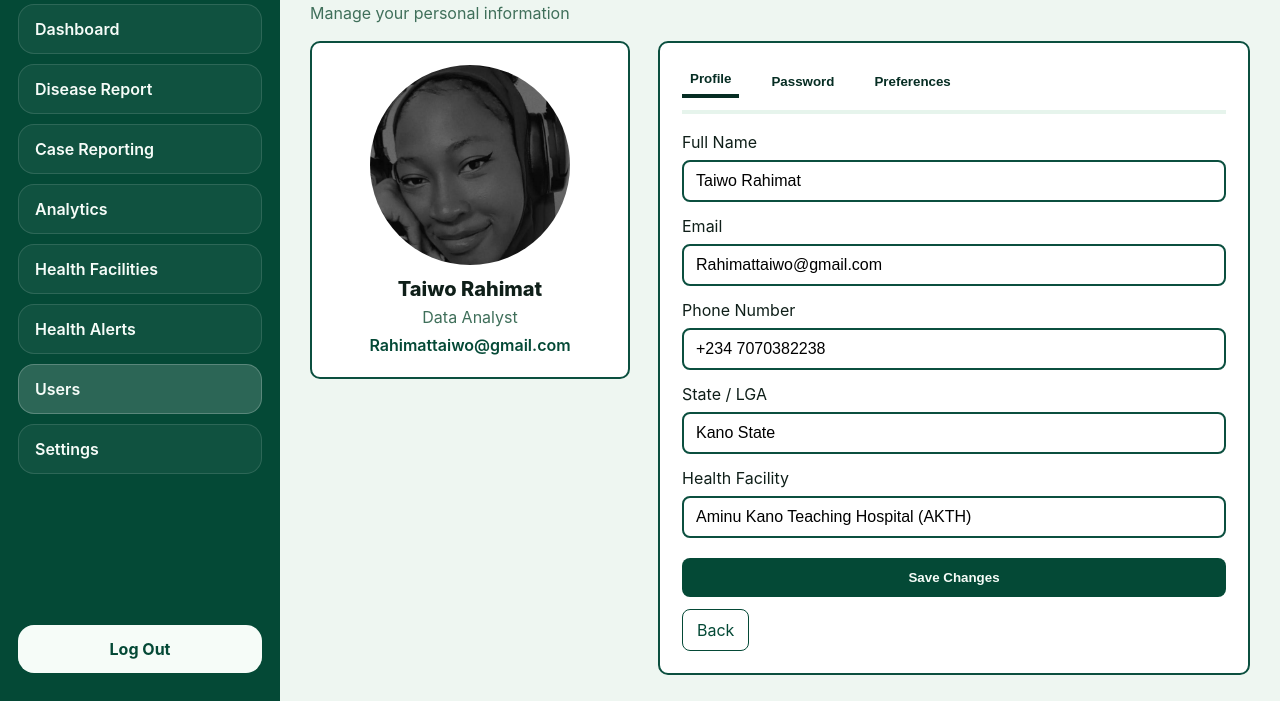
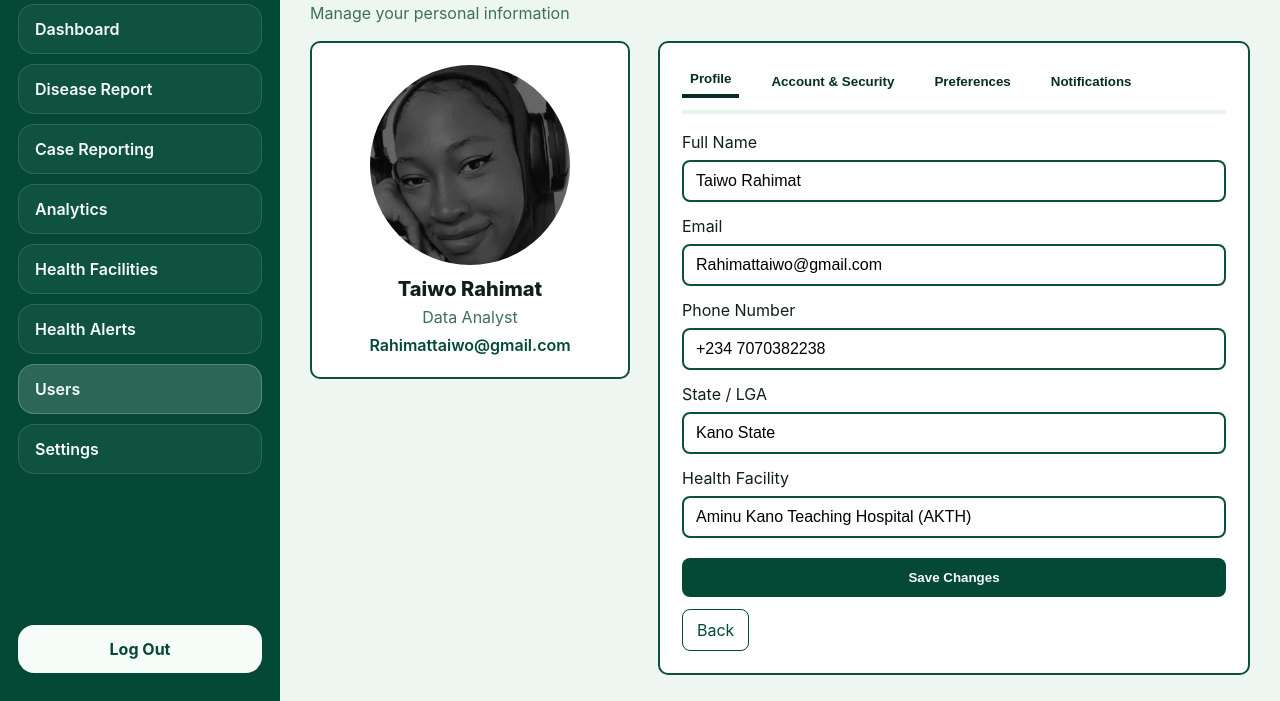
Before and after one commit to Ranny2020/Capstone-project-Disease-Surveillance-dashboard-, a website: page user-profile.html in a window 1280 px wide. Shown: the part 102-803 px from the top of the page. Drawn offline with Linux system fonts and the light colour scheme.

Commit message:
Add files via upload

```diff
--- a/user-profile.html
+++ b/user-profile.html
@@ -69,8 +69,9 @@
         <div class="profile-form-card">
           <div class="tabs">
             <button class="tab active">Profile</button>
-            <button class="tab">Password</button>
+            <button class="tab">Account & Security</button>
             <button class="tab">Preferences</button>
+            <button class="tab">Notifications</button>
           </div>
 
           <form class="profile-form" id="profileForm">
```
